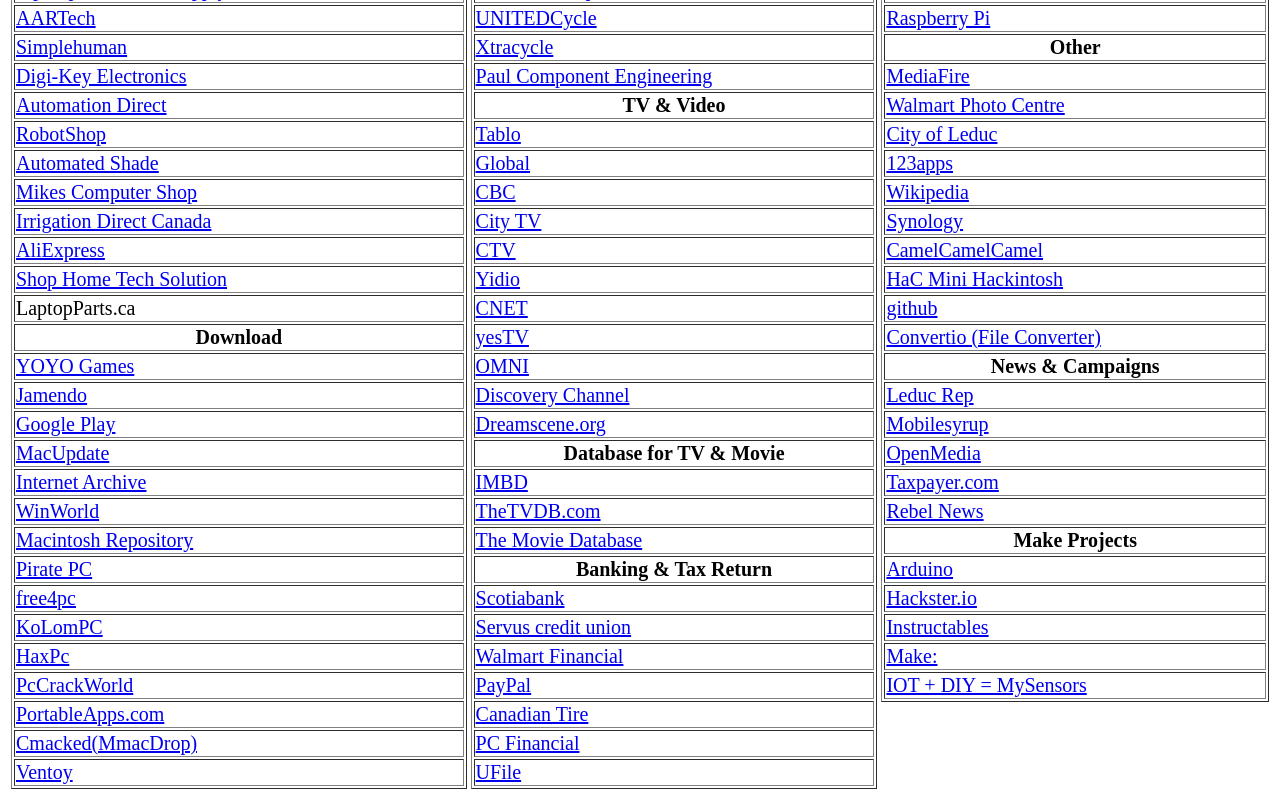
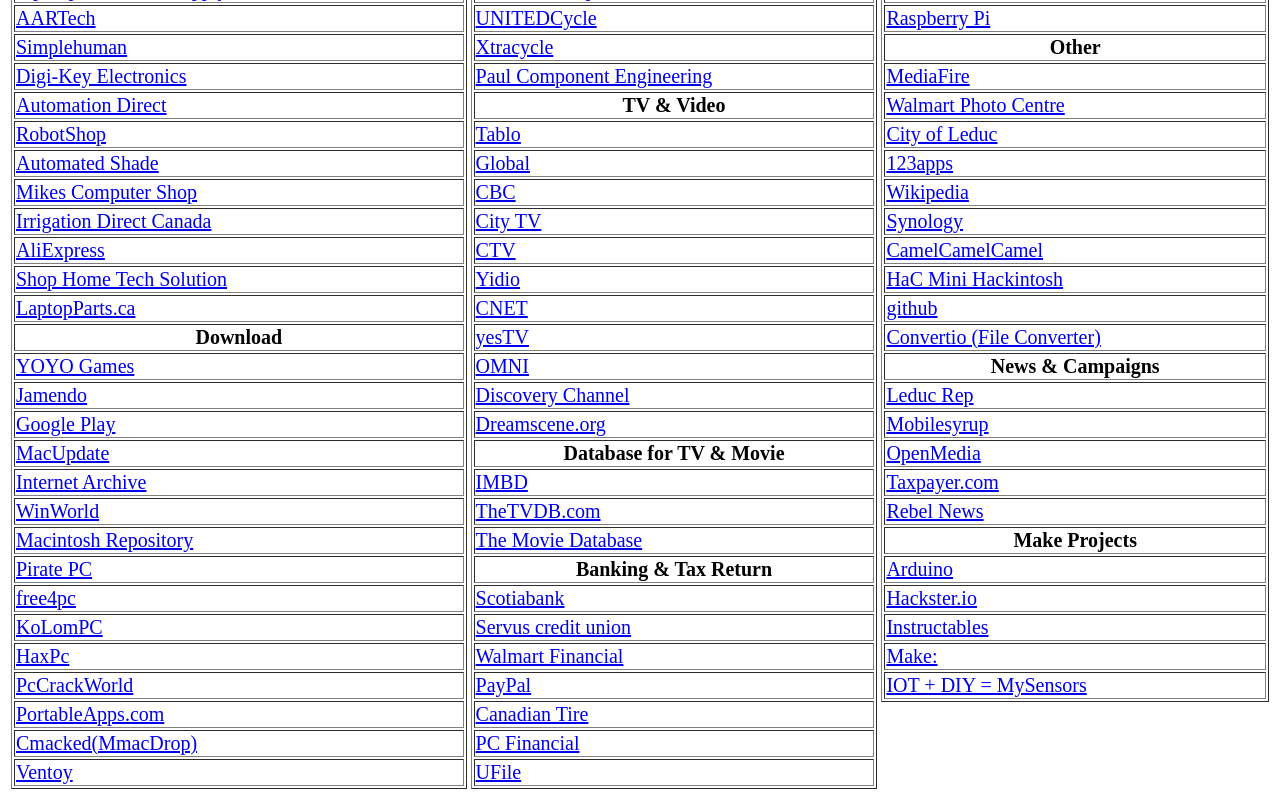
Before and after one commit to mclassen2/mclassenweb, a plain HTML site: page index.html in a window 1280 px wide. Shown: the part 908-1708 px from the top of the page. Drawn offline with Linux system fonts and the light colour scheme.

Commit message:
Update index.html
fix link of laptopparts.ca

```diff
--- a/index.html
+++ b/index.html
@@ -52,7 +52,7 @@
                 <tr><td><a href="https://www.irrigationdirect.ca/">Irrigation Direct Canada</a></td></tr>
 		<tr><td><a href="https://www.aliexpress.com/">AliExpress</a></td></tr>
 		<tr><td><a href="https://shophometechsolution.org/">Shop Home Tech Solution</a></td></tr>
-		<tr><td><a https://laptopparts.ca/">LaptopParts.ca</a></td></tr>
+		<tr><td><a href="https://laptopparts.ca/">LaptopParts.ca</a></td></tr>
                 <tr><th>Download</th></tr>
                 <tr><td><a href="http://www.yoyogames.com/">YOYO Games</a> </td></tr>
                 <tr><td><a href="http://www.jamendo.com/">Jamendo</a></td></tr>
```
